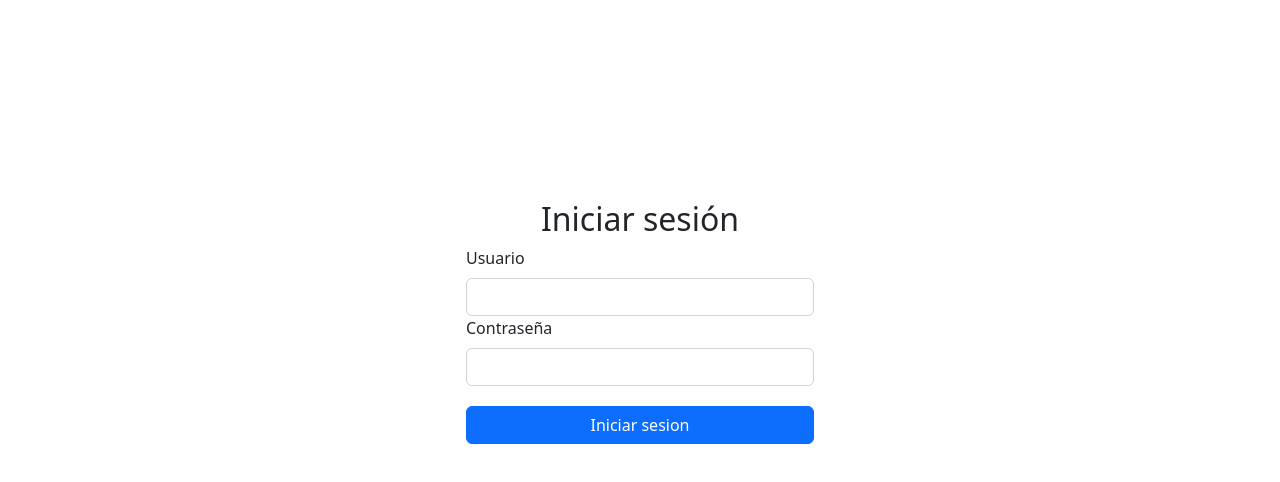
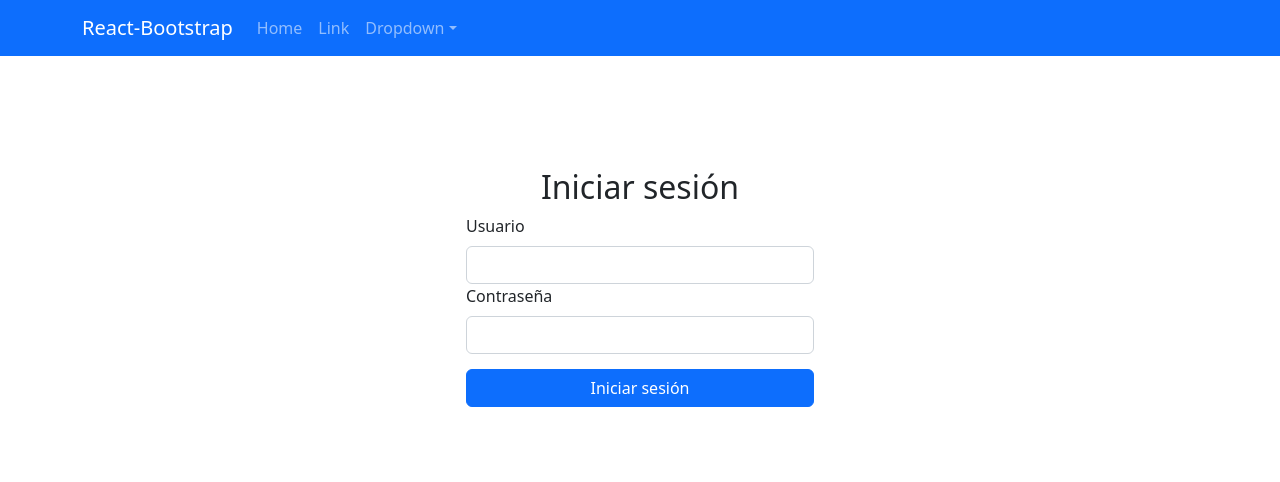
Before and after one commit to leandml/ProyectoC4, a React (Create React App) app in the folder empleados_front/: page / in a window 1280 px wide. Shown: the top 482 px of the page. Built offline with nearby package versions, Linux system fonts and the light colour scheme.

Commit message:
Agregamos el componente navbar

```diff
--- a/empleados_front/src/App.js
+++ b/empleados_front/src/App.js
@@ -2,14 +2,16 @@
 import "./App.css";
 import "bootstrap/dist/css/bootstrap.min.css";
 import { Container } from "react-bootstrap";
-import Login from './components/login/login';
+import Login from "./components/login/login";
+import Menu from "./components/navbar/navbar";
 
 function App() {
   return (
     <div className="App">
+      <Menu />
       <Container>
         <Login />
-      </Container>
+        </Container>
     </div>
   );
 }
--- /dev/null
+++ b/empleados_front/src/components/login/login.css
@@ -0,0 +1,17 @@
+#login-container{
+    margin-top: 10%;
+}
+#login-container h2,
+#login-container button,
+#login-container form
+{
+    width: 100%;
+}
+#login-container button
+{
+    margin-top: 15px;
+}
+#login-container .form-label
+{
+    float:left;
+}
--- a/empleados_front/src/components/login/login.js
+++ b/empleados_front/src/components/login/login.js
@@ -1,15 +1,22 @@
 import React from "react";
 import { Container, Form, Button, Row, Col } from "react-bootstrap";
+import './login.css'
 
 export default class login extends React.Component {
   constructor(props) {
     super(props);
-    this.state = {};
+    this.state = {
+        usuario : '',
+        pass : '',
+    };
+  }
+  iniciarSesion (){
+    alert(`usuario: ${this.state.usuario} - password: ${this.state.pass}`);
   }
 
   render() {
     return (
-      <Container id="login-container" style={{ marginTop: 200 }}>
+      <Container id="login-container">
         <Row>
           <Col>
             <Row>
@@ -17,30 +24,38 @@
             </Row>
             <Row>
               <Col
-             sm = "12"
-             xs = "12"
-             md =  {{ span: 4, offset: 4}}
-             lg =  {{ span: 4, offset: 4}}
-             xl =  {{ span: 4, offset: 4}}
+                sm="12"
+                xs="12"
+                md={{ span: 4, offset: 4 }}
+                lg={{ span: 4, offset: 4 }}
+                xl={{ span: 4, offset: 4 }}
               >
                 <Form>
                   <Form.Group>
-                    <Form.Label style={{ float: "left" }}>Usuario</Form.Label>
-                    <Form.Control type="email" />
+                    <Form.Label>Usuario</Form.Label>
+                    <Form.Control
+                    onChange={(e) =>
+                        this.setState({ usuario: e.target.value})}
+                    />
                   </Form.Group>
 
                   <Form.Group>
-                    <Form.Label style={{ float: "left" }}>
+                    <Form.Label>
                       Contraseña
                     </Form.Label>
-                    <Form.Control type="password" />
+                    <Form.Control type="password"
+                    onChange={(e) =>
+                        this.setState({ pass: e.target.value})}
+                    />
                   </Form.Group>
                   <Button
                     variant="primary"
-                    type="submit"
-                    style={{ marginTop: 20, width: "100%" }}
+                    type = "submit"
+                    onClick = {() => {
+                        this.iniciarSesion();
+                    }}
                   >
-                    Iniciar sesion
+                    Iniciar sesión
                   </Button>
                 </Form>
               </Col>
--- /dev/null
+++ b/empleados_front/src/components/navbar/navbar.js
@@ -0,0 +1,38 @@
+import React from "react";
+import { Navbar, Container, Nav, NavDropdown } from "react-bootstrap";
+
+export default class menu extends React.Component {
+  constructor(props) {
+    super(props);
+    this.state={};
+  }
+  render() {
+    return (
+      <Navbar bg="primary" expand="lg" variant = "dark">
+        <Container>
+          <Navbar.Brand href="#home">React-Bootstrap</Navbar.Brand>
+          <Navbar.Toggle aria-controls="basic-navbar-nav" />
+          <Navbar.Collapse id="basic-navbar-nav">
+            <Nav className="me-auto">
+              <Nav.Link href="#home">Home</Nav.Link>
+              <Nav.Link href="#link">Link</Nav.Link>
+              <NavDropdown title="Dropdown" id="basic-nav-dropdown">
+                <NavDropdown.Item href="#action/3.1">Action</NavDropdown.Item>
+                <NavDropdown.Item href="#action/3.2">
+                  Another action
+                </NavDropdown.Item>
+                <NavDropdown.Item href="#action/3.3">
+                  Something
+                </NavDropdown.Item>
+                <NavDropdown.Divider />
+                <NavDropdown.Item href="#action/3.4">
+                  Separated link
+                </NavDropdown.Item>
+              </NavDropdown>
+            </Nav>
+          </Navbar.Collapse>
+        </Container>
+      </Navbar>
+    );
+  }
+}
```
